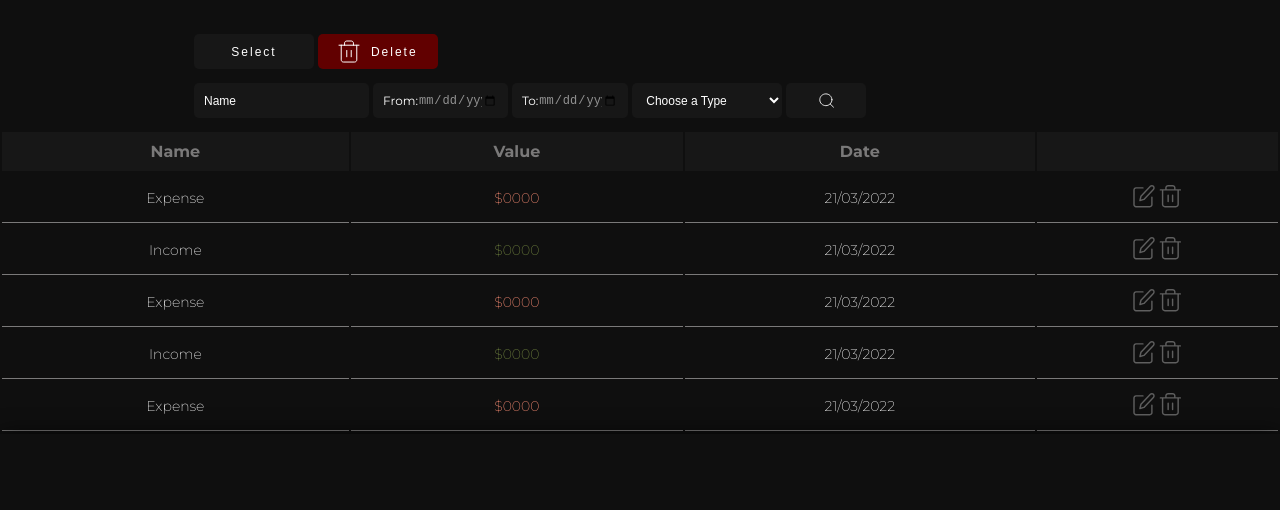
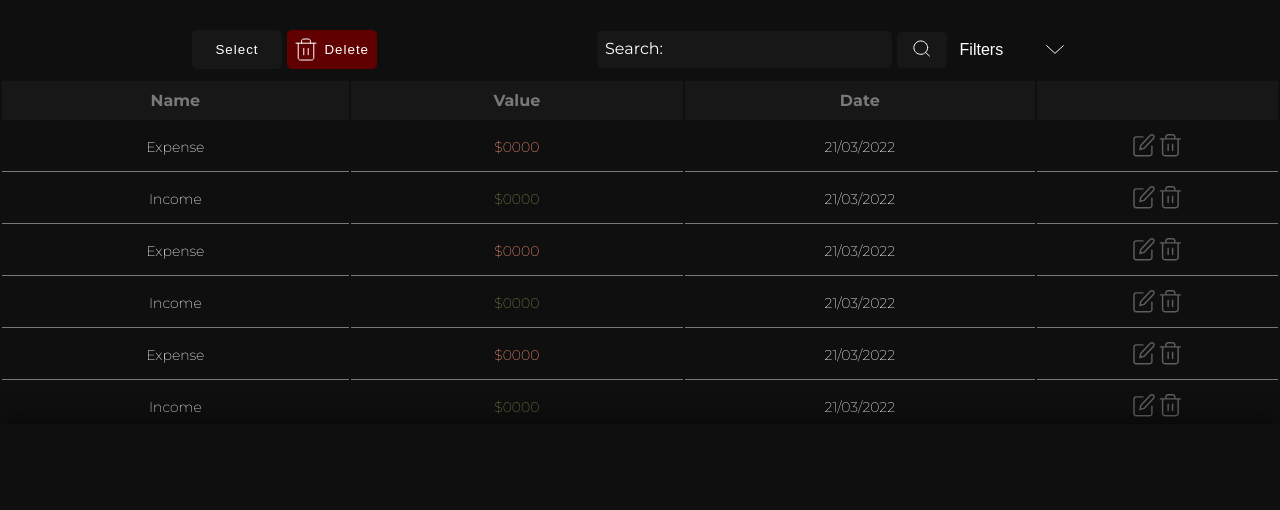
Before and after one commit to ThassiaDevilart/Financebook, a plain HTML site: page index.html in a window 1280 px wide. Shown: the part 290-800 px from the top of the page. Drawn offline with Linux system fonts and the light colour scheme.

Commit message:
Style - Table Functions Improvements

```diff
--- a/index.html
+++ b/index.html
@@ -64,34 +64,68 @@
     </section>
 
     <section id="table-functions" class="table-functions">
+        <div class="multiselect-wrapper">
+            <button class="multiselect-first-button" >
+                <p>Select</p>
+            </button>
 
-        <div class="multiselect-wrapper" >
-            <button>Select</button>
-            <button>
-                <img src="./assets/icon_delete_multiselect.svg" alt="">Delete
+            <button class="multiselect-second-button" >
+                <img src="./assets/icon_delete_multiselect.svg" alt="">
+                <p>Delete</p>
             </button>
         </div>
 
         <div class="search-wrapper" >
-            <label for="name"></label>
-            <input type="text" id="name" placeholder="Name">
+            <div class="search-main">
+                <label class="search-input-text" for="">
+                    Search:
+                    <input type="text">
+                </label>
 
-            <label class="label-date" for="date-from">From:<input type="date" id="date-from"></label>
+                <button class="search-button-icon" >
+                    <img src="./assets/icon_search.svg" alt="">
+                </button>
 
-            <label class="label-date" for="date-to">To: <input type="date" id="date-to"></label>
+                <button class="search-button-dropdown" >
+                    <p>Filters</p>
+                    <img src="./assets/icon_arrow_down.svg" alt="">
+                </button>
+            </div>
 
-            <label for="type"></label>
-            <select name="Type" id="type">
-                <option value="">Choose a Type</option>
-                <option value="Expenses">Expenses</option>
-                <option value="saab">Incomes</option>
-            </select>
+            <div class="search-dropdown">
+                <div class="search-input-date-wrapper">
 
-            <button class="button-search" >
-                <img src="./assets/icon_search.svg" alt="">
-            </button>
+                    <label class="search-input-date" for="">
+                        From:
+                        <input type="date">
+                    </label>
+
+                    <label class="search-input-date" for="">
+                        To:
+                        <input type="date">
+                    </label>
+                </div>
+
+                <div class="radios-wrapper">
+                    <p>Category:</p>
+                    <div>
+                        <input type="radio" name="category" id="incomes">
+                        <label for="incomes">Incomes</label>
+
+                        <input type="radio" name="category" id="expenses">
+                        <label for="expenses">Expenses</label>
+
+                        <input type="radio" name="category" id="all">
+                        <label for="all">All</label>
+                    </div>
+                </div>
+
+                <div class="search-dropdown-buttons">
+                    <button class="search-button-cancel" >Cancel</button>
+                    <button class="search-button-apply" >Apply</button>
+                </div>
+            </div>
         </div>
-
     </section>
 
     <section id="table" class="table">
--- a/style/mobile.css
+++ b/style/mobile.css
@@ -106,4 +106,22 @@
     .pagination {
         height: 10rem;
     }
+
+    .search-wrapper {
+        margin-top: 5px;
+    }
+
+    .search-input-date {
+      width: 100%;
+    }
+
+    .search-dropdown-buttons {
+        flex-direction: column;
+        justify-content: center;
+        align-items: center;
+    }
+
+    .search-button-cancel, .search-button-apply {
+        width: 100%;
+    }
 }
--- a/style/web.css
+++ b/style/web.css
@@ -118,7 +118,7 @@ header {
     background: none;
     color: var(--color-mediumgray);
     border: solid 1px;
-    font-size: 18px;
+    font-size: 16px;
     border-radius: 7px;
     margin-top: 3px;
     cursor: pointer;
@@ -132,103 +132,200 @@ header {
 
 .table-functions {
     display: flex;
-    flex-wrap: wrap;
     align-items: center;
     justify-content: space-between;
     width: 70%;
-    height: 10rem;
     margin: auto;
+    margin-bottom: 10px;
+    flex-wrap: wrap;
 }
 
 .multiselect-wrapper {
     display: flex;
-    align-items: center;
-    justify-content: center;
-    margin-bottom: 10px;
+    margin-right: 5px;
 }
 
-.multiselect-wrapper > button {
-    width: 120px;
-    height: 35px;
-    letter-spacing: 2px;
-    padding: 10px;
-    font-size: 12px;
+.multiselect-first-button {
+    background: var(--color-darkgray);
+    color: var(--color-white);
+    border: none;
+    width: 90px;
+    padding: 8px;
+    border-radius: 5px;
+    letter-spacing: 1px;
+    margin-right:5px;
     cursor: pointer;
 }
 
-.multiselect-wrapper :last-child {
+.multiselect-second-button {
     display: flex;
     align-items: center;
-    justify-content: space-evenly;
+    justify-content: space-between;
     background: var(--color-status-red);
+    color: var(--color-white);
+    border: none;
+    width: 90px;
+    padding: 8px;
+    border-radius: 5px;
+    letter-spacing: 1px;
+    cursor: pointer;
 }
 
-.search-wrapper {
+.search-main {
     display: flex;
     align-items: center;
+    justify-content: start;
     flex-wrap: wrap;
-    margin-bottom: 10px;
 }
 
-.search-wrapper > input, button, select {
+.search-input-text {
+    display: flex;
+    color: var(--color-white);
     background: var(--color-darkgray);
-    border: none;
-    color: white;
-    padding: 10px;
-    font-size: 12px;
+    padding: 8px;
     border-radius: 5px;
-    margin: 2px;
-    height: 35px;
+    margin-right: 5px;
+    width: 60%;
 }
 
-.search-wrapper > input[type=text]::placeholder {
-    color:white;
-    font-size: 12px;
+.search-input-text > input{
+    background: none;
+    border: none;
+    font-size: 18px;
+    color: rgba(255, 255, 255, 0.542);
+    margin-left: 5px;
+    width: 60%;
 }
 
-.search-wrapper > select {
-    width: 150px;
-}
-
-.search-wrapper > input, select:focus {
+.search-input-text > input:focus {
     outline: none;
 }
 
-.label-date {
+.search-button-icon {
+    background: var(--color-darkgray);
+    border: none;
+    border-radius: 5px;
+    padding: 8px;
+    width: 50px;
+    cursor: pointer;
+}
+.search-button-icon:hover {
+    border: 1px solid white;
+}
+
+.search-button-dropdown {
     display: flex;
     align-items: center;
-    color: white;
-    background: var(--color-darkgray);
+    justify-content: space-between;
+    background: none;
+    color: var(--color-white);
+    border: none;
+    padding: 8px;
+    border-radius: 5px;
+    margin-left: 5px;
+    cursor: pointer;
+    width: 120px;
+    font-size: 16px
+}
+
+.search-button-dropdown > img {
+    width: 18px;
+}
+
+.search-button-dropdown:hover {
+    border: 1px solid white;
+}
+
+.search-dropdown {
+    background: rgba(23, 23, 23, 0.6);
+    backdrop-filter: blur(5px);
+    display: none;
+    flex-direction: column;
+    justify-content: space-around;
     padding: 10px;
     border-radius: 5px;
-    margin: 2px;
-    height: 35px;
-    font-size: 12px;
+    height: 300px;
+    position: absolute;
+    z-index: 10;
+    margin-top: 5px;
 }
 
-.label-date > input {
+.search-input-date-wrapper {
+    display: flex;
+    align-items: center;
+    justify-content: center;
+    flex-wrap: wrap;
+}
+
+.search-input-date {
+    background: #0F0F0F;
+    padding: 5px;
+    display: flex;
+    align-items: center;
+    justify-content: center;
+    height: 60px;
+    margin: 2px;
+    color: white;
+    border-radius: 5px;
+    padding: 20px;
+    font-weight: 200;
+}
+
+.search-input-date > input {
     background: none;
     border: none;
-    color: rgba(255, 255, 255, 0.535);
-    font-size: 12px;
-    cursor: pointer;
-    width: 80px;
+    color: rgba(255, 255, 255, 0.168);
+    margin-left: 10px;
+    font-size: 18px;
+    height: 40px;
+    font-weight: 100;
 }
 
-.label-date > input:focus {
+.search-input-date > input:focus {
     outline: none;
 }
 
-.button-search {
+.radios-wrapper {
+    font-size: 18px;
+    font-weight: 200;
+    letter-spacing: 1;
     display: flex;
-    align-items: center;
-    justify-content: center;
-    cursor: pointer;
-    width: 80px;
+    flex-direction: column;
+    color: white;
+    padding: 10px;
 }
 
-.button-search img {
-    width: 15px;
+.radios-wrapper > label, input {
+    margin-left: 10px;
+}
+
+.search-dropdown-buttons {
+    flex-wrap: wrap;
+    display: flex;
+    justify-content: flex-end;
+}
+
+.search-button-cancel {
+    background: var(--color-status-red);
+    color: white;
+    border: none;
+    padding: 10px;
+    border-radius: 5px;
+    width: 126px;
+    height: 40px;
+    cursor: pointer;
+}
+
+.search-button-apply {
+    background: #0F0F0F;
+    color: white;
+    border: none;
+    padding: 10px;
+    border-radius: 5px;
+    width: 126px;
+    height: 40px;
+    cursor: pointer;
+    margin-left: 5px;
 }
 
 table {
```
